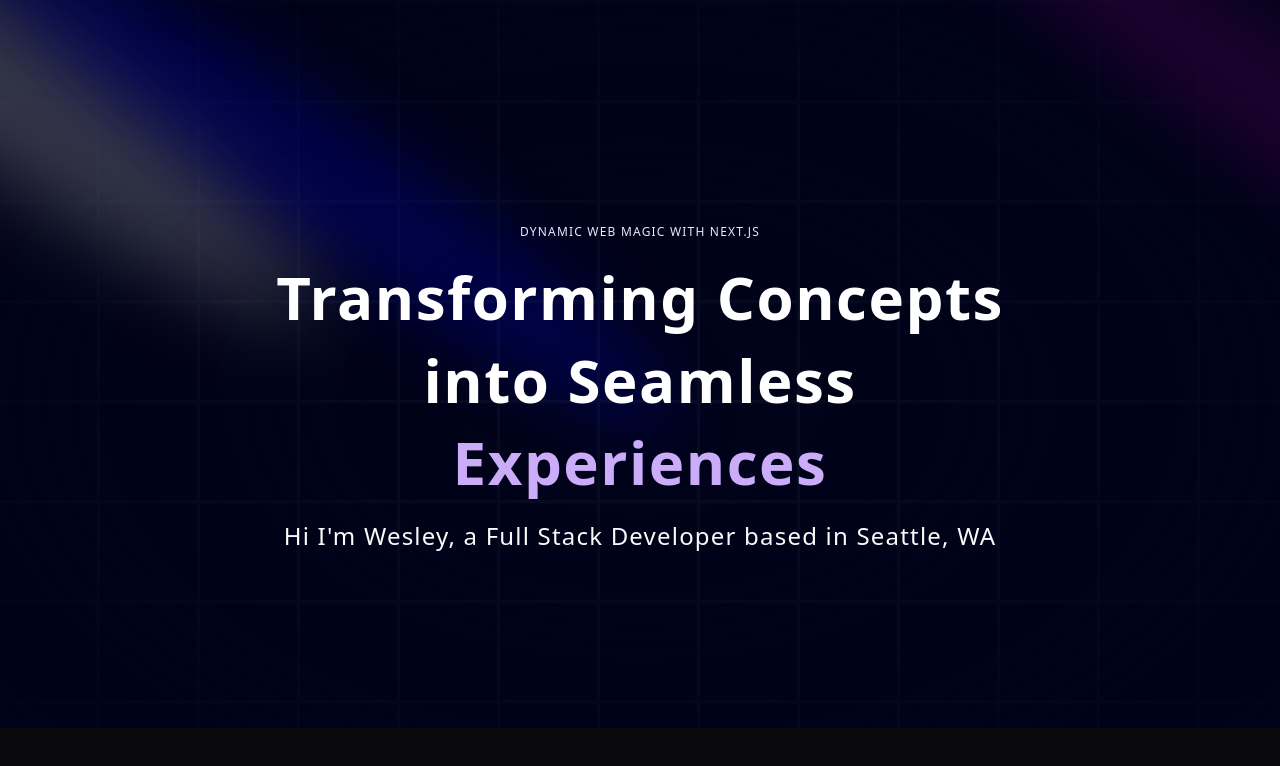
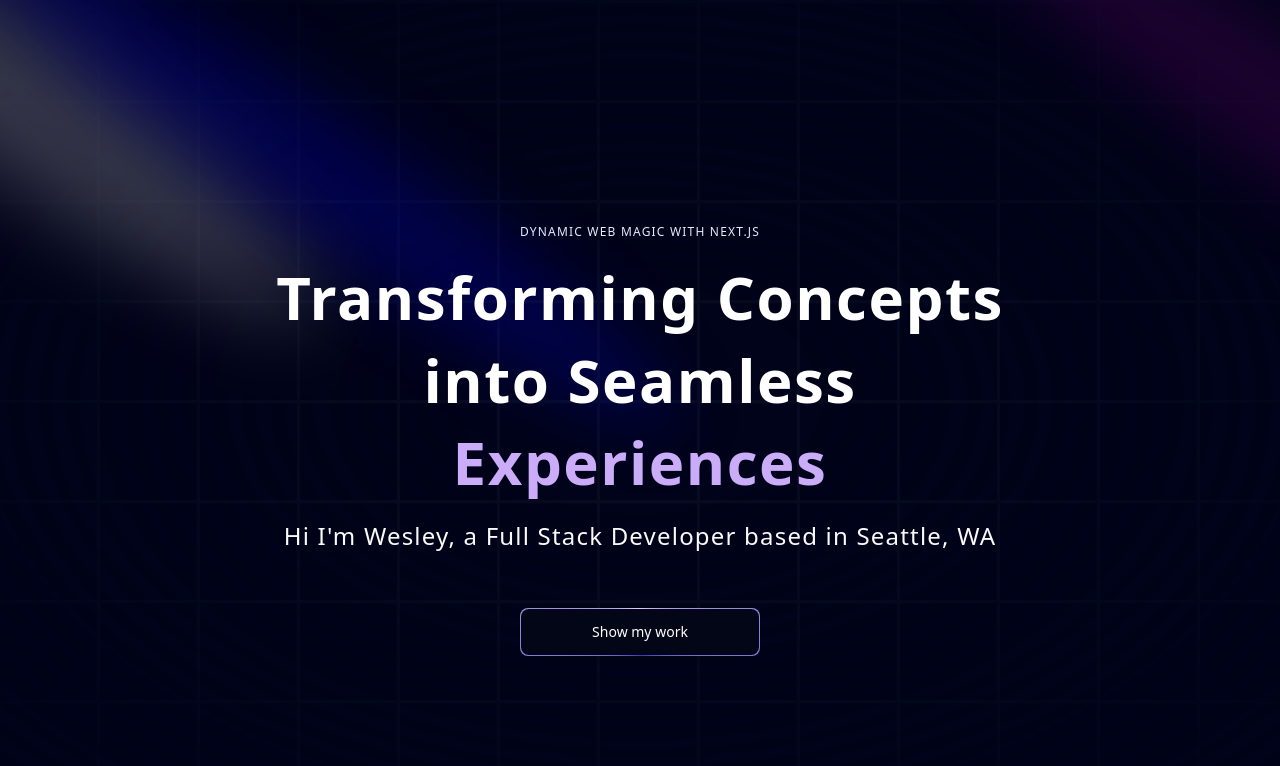
Before and after one commit to wesmith3/Portfolio2.0, a Next.js app: page / in a window 1280 px wide. Shown: the top 766 px of the page. Built offline with nearby package versions, Linux system fonts and the light colour scheme.

Commit message:
adjusts magic button func

```diff
--- a/components/Hero.tsx
+++ b/components/Hero.tsx
@@ -1,6 +1,7 @@
 import React from "react";
 import { Spotlight } from "./ui/Spotlight";
 import { TextGenerateEffect } from "./ui/TextGenerateEffect";
+import MagicButton from "./ui/MagicButton";
 
 function Hero() {
   return (
@@ -31,6 +32,13 @@
             <p className="text-center md:tracking-wider mb-4 text-small md:text-lg lg:text-2xl">
                 Hi I&apos;m Wesley, a Full Stack Developer based in Seattle, WA
             </p>
+
+            <a href="#about">
+              <MagicButton
+                title="Show my work"
+              />
+
+            </a>
         </div>
 
       </div>
--- a/components/ui/MagicButton.tsx
+++ b/components/ui/MagicButton.tsx
@@ -1,11 +1,17 @@
 import React from 'react'
 
-function MagicButton() {
+function MagicButton({
+    title, icon, position, handleClick, otherClasses
+}: {
+    title: string; icon: React.ReactNode, position: string; handleClick?: () => void; otherClasses?: () => string
+}) {
   return (
-    <button className="relative inline-flex h-12 overflow-hidden rounded-full p-[1px] focus:outline-none focus:ring-2 focus:ring-slate-400 focus:ring-offset-2 focus:ring-offset-slate-50">
+    <button className="relative inline-flex h-12 w-full overflow-hidden rounded-lg p-[1px] focus:outline-none md:w-60 md:mt-10">
         <span className="absolute inset-[-1000%] animate-[spin_2s_linear_infinite] bg-[conic-gradient(from_90deg_at_50%_50%,#E2CBFF_0%,#393BB2_50%,#E2CBFF_100%)]" />
-        <span className="inline-flex h-full w-full cursor-pointer items-center justify-center rounded-full bg-slate-950 px-3 py-1 text-sm font-medium text-white backdrop-blur-3xl">
-            Border Magic
+        <span className={`inline-flex h-full w-full cursor-pointer items-center justify-center rounded-lg bg-slate-950 px-7 text-sm font-medium text-white backdrop-blur-3xl ${otherClasses}`}>
+            {position === 'left' && icon}
+            {title}
+            {position === 'right' && icon}
         </span>
     </button>
   )
```
